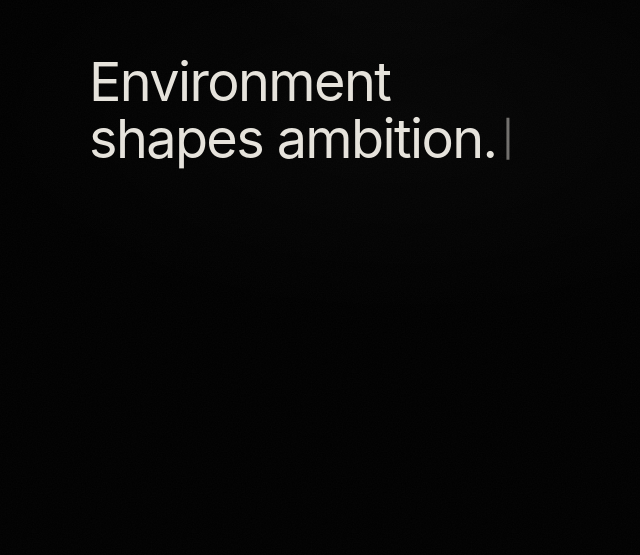
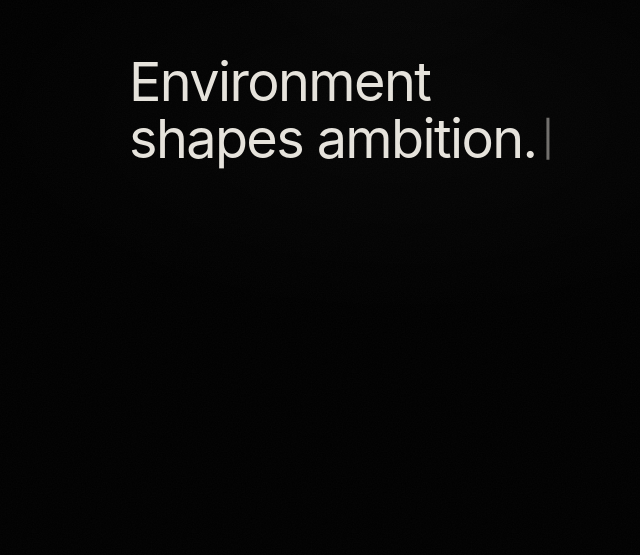
Before and after one commit to yunjichung/divzero, a plain HTML site: page index.html in a window 1280 px wide. Shown: the part 245-800 px from the top of the page, without its empty margins (241-881 px from the left). Drawn offline with Linux system fonts and the light colour scheme.

Commit message:
Fit the manifesto container to its content so the left-aligned block centers optically
Co-Authored-By: Claude Fable 5 <noreply@anthropic.com>

```diff
--- a/styles.css
+++ b/styles.css
@@ -36,7 +36,7 @@ h1, h2, p { margin: 0; }
     radial-gradient(ellipse 55% 42% at 50% 46%, rgba(255,255,255,.025), transparent 72%);
 }
 .manifesto-inner {
-  width: min(620px, 100%);
+  width: min(540px, 100%);
 }
 .manifesto-title {
   position: relative;
```
